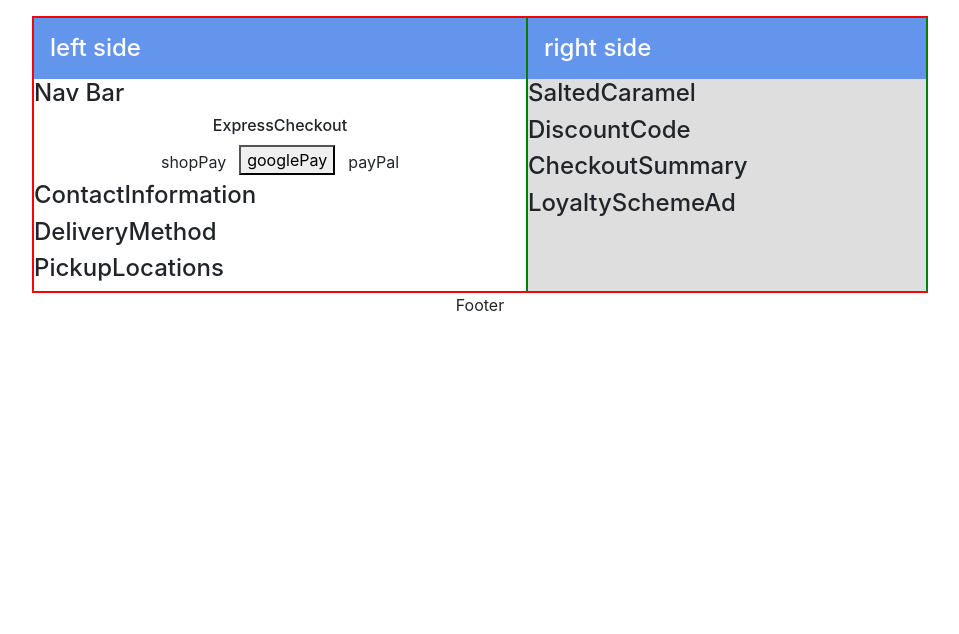
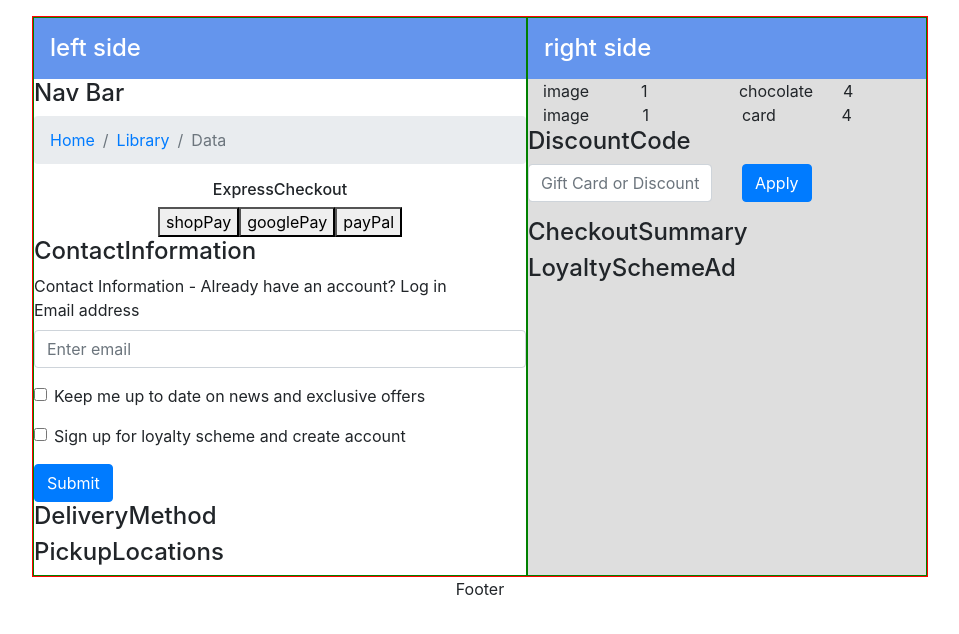
Before and after one commit to woodenchops/AND-build-mission, a React (Create React App) app in the folder client/: page / in a window 1280 px wide. Shown: the top 634 px of the page, without its empty margins (160-1119 px from the left). Built offline with nearby package versions, Linux system fonts and the light colour scheme.

Commit message:
add comps from original repo

```diff
--- /dev/null
+++ b/client/src/components/CheckoutProduct.jsx
@@ -0,0 +1,27 @@
+import React from 'react';
+import { Row, Col } from 'react-bootstrap';
+
+function CheckoutProduct({product}) {
+  return (
+    <div>
+
+        <Row>
+            <Col>
+                {product.picture}
+            </Col>
+            <Col>
+                {product.quantity}
+            </Col>
+            <Col>
+                {product.name}
+            </Col>
+            <Col>
+                {product.price}
+            </Col>
+        </Row>
+
+    </div>
+  )
+}
+
+export default CheckoutProduct
--- a/client/src/components/ContactInformation.jsx
+++ b/client/src/components/ContactInformation.jsx
@@ -1,9 +1,33 @@
-import React from 'react'
+import React from 'react';
+import { Form, Button } from 'react-bootstrap';
 
 function ContactInformation() {
   return (
     <div>
       <h4>ContactInformation</h4>
+
+
+      <h>Contact Information - Already have an account? Log in</h>
+          <Form>
+              <Form.Group controlId="formBasicEmail">
+                  <Form.Label>Email address</Form.Label>
+                  <Form.Control type="email" placeholder="Enter email" />
+                  <Form.Text className="text-muted">
+                  </Form.Text>
+              </Form.Group>
+
+              <Form.Group controlId="formBasicCheckbox">
+                  <Form.Check type="checkbox" label="Keep me up to date on news and exclusive offers" />
+              </Form.Group>
+              <Form.Group controlId="formBasicCheckbox">
+                  <Form.Check type="checkbox" label="Sign up for loyalty scheme and create account" />
+              </Form.Group>
+              <Button variant="primary" type="submit">
+                  Submit
+              </Button>
+        </Form>
+
+
     </div>
   )
 }
--- a/client/src/components/DiscountCode.jsx
+++ b/client/src/components/DiscountCode.jsx
@@ -1,9 +1,20 @@
-import React from 'react'
+import React from 'react';
+import { Button, Row, Col, Form } from 'react-bootstrap';
 
 function DiscountCode() {
   return (
     <div>
       <h4>DiscountCode</h4>
+      <Row>
+        <Col>
+            <Form.Group controlId="formBasicDiscount">
+                <Form.Control type="discount-code" placeholder="Gift Card or Discount Code" />
+            </Form.Group>
+        </Col>
+        <Col>
+            <Button>Apply</Button>
+        </Col>
+    </Row>
     </div>
   )
 }
--- a/client/src/components/ExpressCheckout.jsx
+++ b/client/src/components/ExpressCheckout.jsx
@@ -7,9 +7,9 @@ function ExpressCheckout() {
     <div className={styles.Express}>
       <h5>ExpressCheckout</h5>
       <div className="payment-types-wrapper">
-        <button className="shopPay btn">shopPay</button>
-        <button className="googlePay muhbtn">googlePay</button>
-        <button className="payPal btn">payPal</button>
+        <button className="shopPay payment-btn">shopPay</button>
+        <button className="googlePay payment-btn">googlePay</button>
+        <button className="payPal payment-btn">payPal</button>
       </div>
     </div>
   )
--- a/client/src/components/NavBar.jsx
+++ b/client/src/components/NavBar.jsx
@@ -1,9 +1,15 @@
-import React from 'react'
+import React from 'react';
+import {Breadcrumb} from 'react-bootstrap';
 
 function NavBar() {
   return (
     <div>
       <h4>Nav Bar</h4>
+      <Breadcrumb>
+        <Breadcrumb.Item href="#">Home</Breadcrumb.Item>
+        <Breadcrumb.Item href="https://getbootstrap.com/docs/4.0/components/breadcrumb/"> Library </Breadcrumb.Item>
+        <Breadcrumb.Item active>Data</Breadcrumb.Item>
+      </Breadcrumb>
     </div>
   )
 }
--- /dev/null
+++ b/client/src/components/ProductBasket.jsx
@@ -0,0 +1,32 @@
+import React, {useState} from 'react';
+import { Container } from 'react-bootstrap';
+import CheckoutProduct from './CheckoutProduct';
+
+function ProductBasket() {
+
+  const [basket, setBasket] = useState([
+    {
+      name: "chocolate",
+      quantity: 1,
+      price: 4,
+      picture: "image"
+  },
+  {
+      name: "card",
+      quantity: 1,
+      price: 4,
+      picture: "image"
+  }
+  ])
+  return (
+    <div>
+        <Container>
+            {basket && basket.length > 0 && basket.map( product =>
+                <CheckoutProduct product={product} setBasket={setBasket} />
+            )}
+        </Container>
+    </div>
+  )
+}
+
+export default ProductBasket
--- a/client/src/components/RightSide.jsx
+++ b/client/src/components/RightSide.jsx
@@ -2,12 +2,14 @@ import React from 'react'
 import CheckoutSummary from './CheckoutSummary'
 import DiscountCode from './DiscountCode'
 import LoyaltySchemeAd from './LoyaltySchemeAd'
-import SaltedCaramel from './SaltedCaramel'
+import ProductBasket from './ProductBasket'
+
+
 
 function RightSide() {
   return (
     <div>
-      <SaltedCaramel/>
+      <ProductBasket/>
       <DiscountCode/>
       <CheckoutSummary/>
       <LoyaltySchemeAd/>
--- a/client/src/components/SaltedCaramel.jsx
+++ b/client/src/components/SaltedCaramel.jsx
@@ -1,4 +1,5 @@
-import React from 'react'
+import React from 'react';
+
 
 function SaltedCaramel() {
   return (
--- a/client/src/styles/expressCheckout.module.css
+++ b/client/src/styles/expressCheckout.module.css
@@ -2,13 +2,13 @@
   text-align: center;
 }
 
-.Express button.muhbtn {
+.Express button.payment-btn {
   border: none;
   border-radius: 3px;
   margin: 5px;
 }
 
-.Express button.muhbtn.shopPay {
+.Express button.payment-btn.shopPay {
   background-color: blue;
 }
 
```
